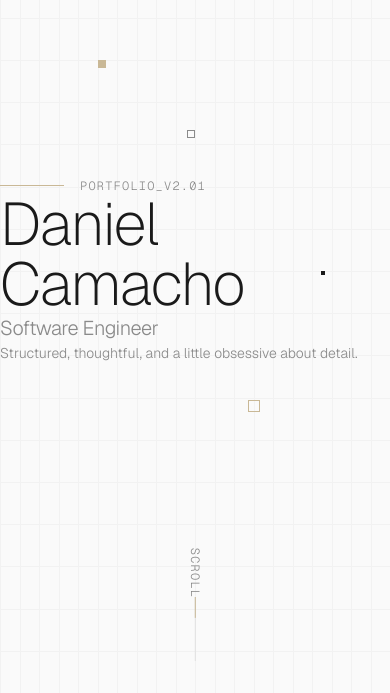
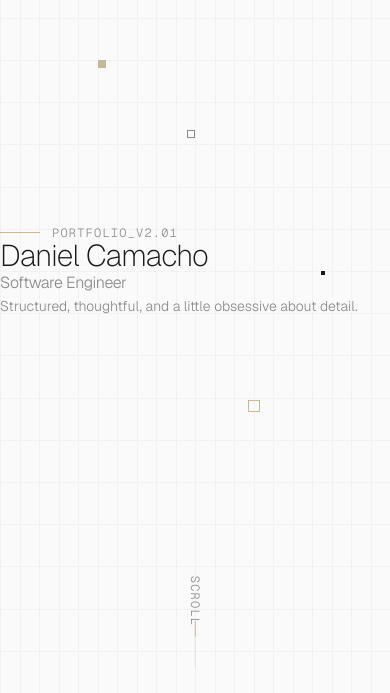
Before and after one commit to DanielHC16/dcamacho-dev, a Next.js app: page / in a window 390 px wide. Shown: the part 151-844 px from the top of the page. Built offline with nearby package versions, Linux system fonts and the light colour scheme.

Commit message:
update: hero section mobile responsiveness

```diff
--- a/components/Hero.tsx
+++ b/components/Hero.tsx
@@ -63,9 +63,9 @@ export default function Hero() {
   ];
 
   return (
-    <section id="hero" className="min-h-screen flex items-center justify-center relative overflow-hidden px-6" aria-label="Hero section">
+    <section id="hero" className="min-h-screen flex items-center justify-center relative overflow-hidden px-8 sm:px-16 md:px-24 lg:px-32" aria-label="Hero section">
       {/* Side Navigation */}
-      <nav className="fixed right-8 top-1/2 -translate-y-1/2 z-50 hidden lg:block" aria-label="Main navigation">
+      <nav className="fixed right-4 sm:right-16 md:right-24 lg:right-32 top-1/2 -translate-y-1/2 z-50 hidden lg:block" aria-label="Main navigation">
         <div className="flex flex-col items-end gap-8">
           {navItems.map((item) => (
             <a
@@ -157,41 +157,41 @@ export default function Hero() {
       </div>
 
       {/* Hero Content */}
-      <div className="relative z-10 max-w-5xl mx-auto">
-        <div className="space-y-8 animate-fadeIn">
+      <div className="relative z-10 w-full max-w-md sm:max-w-xl md:max-w-3xl lg:max-w-5xl mx-auto">
+        <div className="space-y-6 sm:space-y-7 md:space-y-8 animate-fadeIn">
           {/* Label */}
-          <div className="flex items-center gap-4">
-            <div className="w-16 h-px bg-accent"></div>
+          <div className="flex items-center gap-3 sm:gap-4">
+            <div className="w-10 sm:w-12 md:w-16 h-px bg-accent"></div>
             <span className="text-xs text-muted font-mono uppercase tracking-widest">
               Portfolio_v2.01
             </span>
           </div>
 
           {/* Main Heading */}
-          <div className="space-y-4">
-            <h1 className="text-6xl md:text-8xl lg:text-9xl font-extralight tracking-tight text-foreground leading-none">
+          <div className="space-y-3 sm:space-y-4">
+            <h1 className="text-3xl sm:text-5xl md:text-7xl lg:text-8xl xl:text-9xl font-extralight tracking-tight text-foreground leading-none">
               {personalInfo.name}
             </h1>
-            <p className="text-xl md:text-2xl text-muted font-light tracking-tight">
+            <p className="text-base sm:text-xl md:text-2xl text-muted font-light tracking-tight">
               {personalInfo.role}
             </p>
           </div>
 
           {/* Description */}
-          <p className="text-sm md:text-base text-muted font-light max-w-xl leading-relaxed">
+          <p className="text-sm sm:text-base md:text-base text-muted font-light max-w-sm sm:max-w-md md:max-w-xl leading-relaxed">
             {personalInfo.tagline}
           </p>
         </div>
       </div>
 
       {/* Scroll Indicator with Animation */}
-      <div className={`absolute bottom-8 left-1/2 -translate-x-1/2 flex flex-col items-center gap-4 transition-all duration-500 ${
+      <div className={`absolute bottom-6 sm:bottom-8 left-1/2 -translate-x-1/2 flex flex-col items-center gap-3 sm:gap-4 transition-all duration-500 ${
         scrolled ? 'opacity-0 translate-y-4' : 'opacity-100 translate-y-0'
       }`}>
         <span className="text-xs text-muted font-mono uppercase tracking-widest rotate-90">
           Scroll
         </span>
-        <div className="w-px h-16 bg-border relative overflow-hidden">
+        <div className="w-px h-12 sm:h-16 bg-border relative overflow-hidden">
           <div className="absolute top-0 left-0 w-full h-full bg-accent animate-scroll-line"></div>
         </div>
       </div>
--- a/components/Projects.tsx
+++ b/components/Projects.tsx
@@ -103,7 +103,7 @@ export default function Projects() {
                   {project.tags.map((tag, tagIndex) => (
                     <span
                       key={tagIndex}
-                      className="text-xs text-muted font-mono border border-border px-3 py-1.5 hover:border-accent hover:text-accent transition-colors duration-300"
+                      className="inline-flex items-center justify-center text-sm text-muted font-mono border border-border px-4 py-2 min-w-10 hover:border-accent hover:text-accent transition-colors duration-300"
                     >
                       {tag}
                     </span>
```
Also changed, not shown: 1 other file (tests, documents, lock files or other folders).
